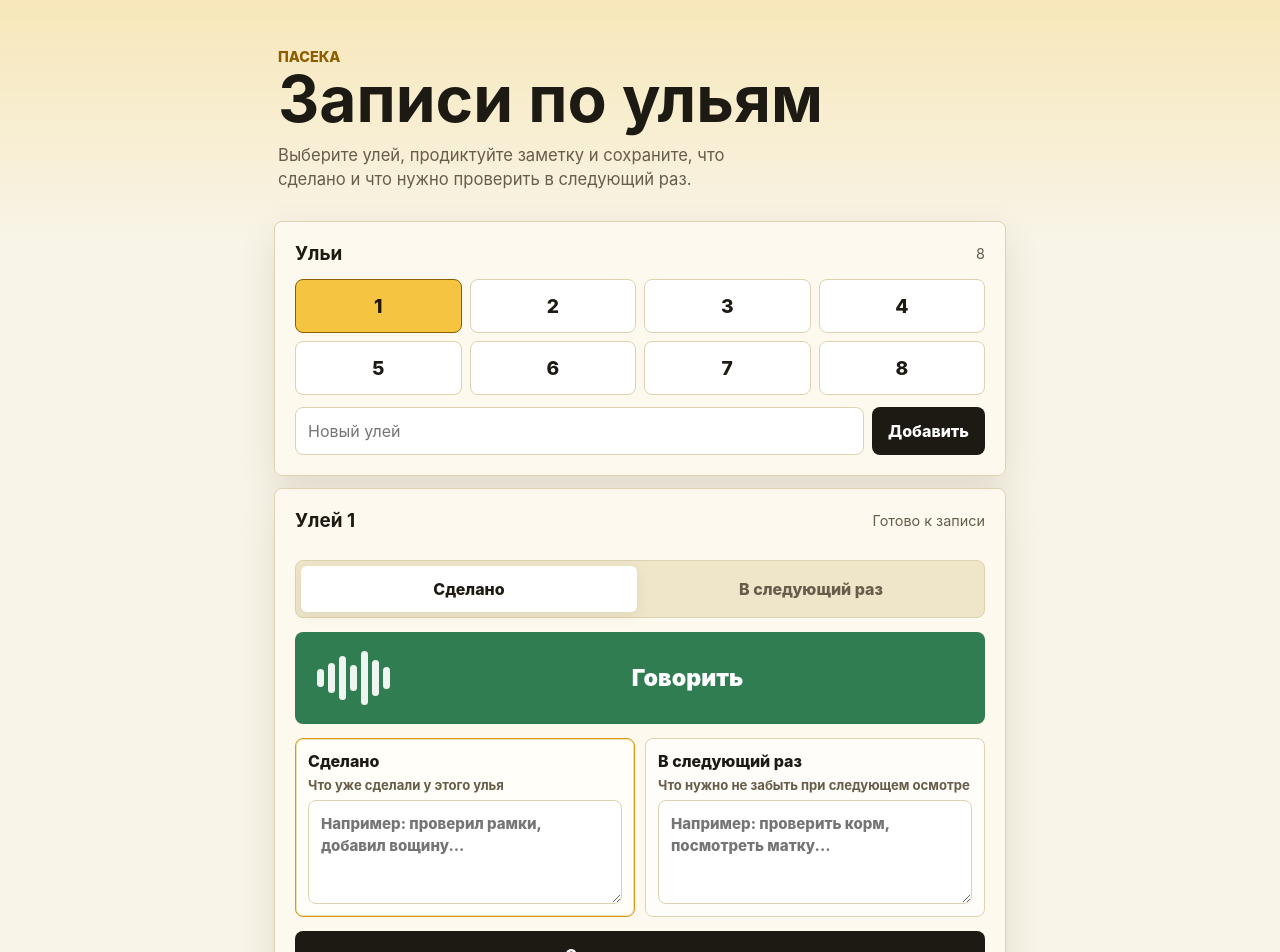
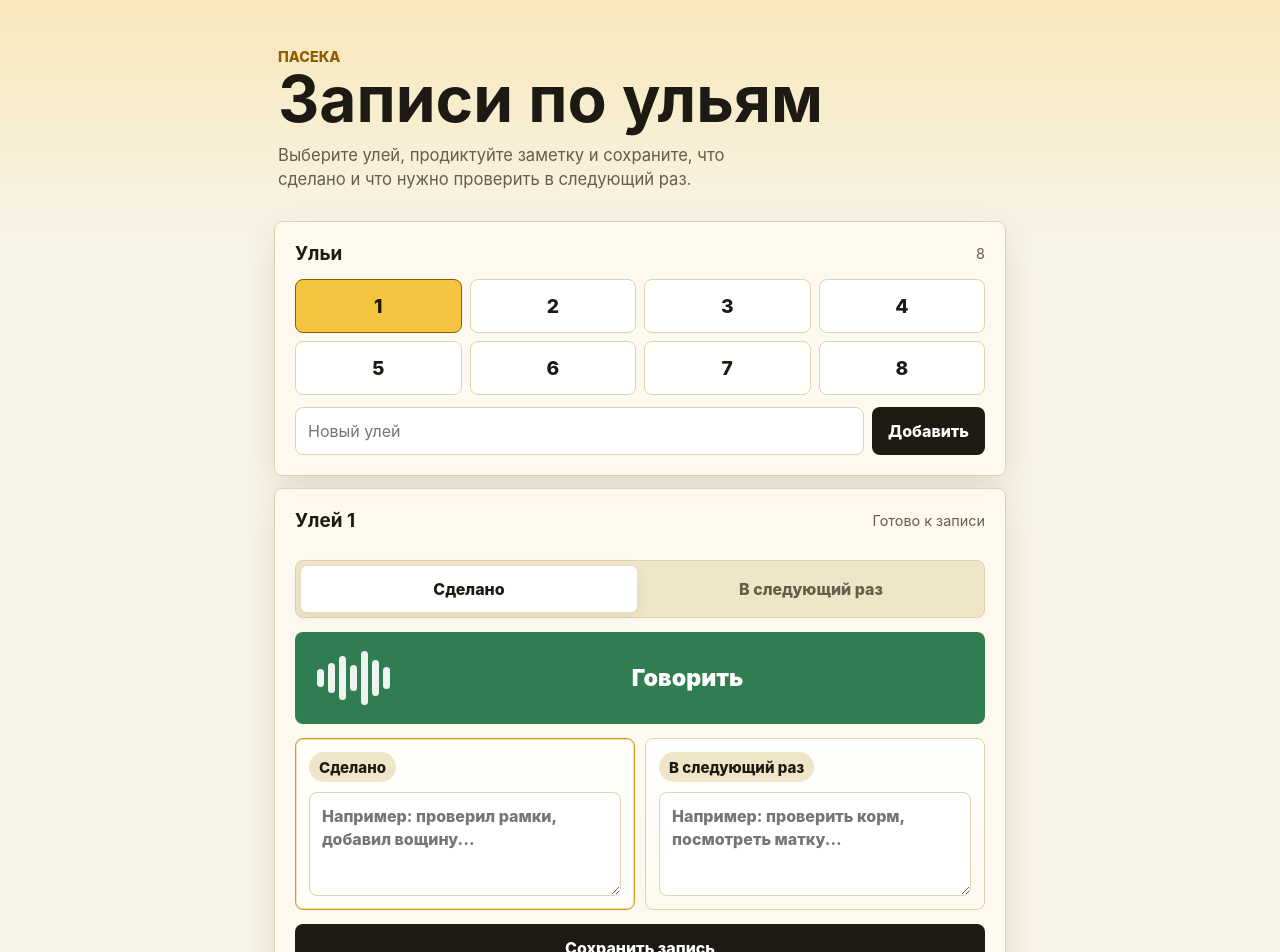
Before and after one commit to zapkothimofej/imker-gift-software, a Next.js app: page / in a window 1280 px wide. Shown: the top 952 px of the page. Built offline with nearby package versions, Linux system fonts and the light colour scheme.

Commit message:
fix: simplify hive note fields

```diff
--- a/app/globals.css
+++ b/app/globals.css
@@ -223,12 +223,15 @@ h1 {
 }
 
 .entry-field {
+  position: relative;
   display: grid;
-  gap: 6px;
-  padding: 12px;
+  gap: 10px;
+  padding: 13px;
   border: 1px solid var(--line);
   border-radius: 8px;
-  background: rgba(255, 255, 255, 0.7);
+  background:
+    linear-gradient(180deg, rgba(255, 255, 255, 0.9), rgba(255, 250, 240, 0.85)),
+    var(--surface);
   color: var(--muted);
   font-size: 0.94rem;
   font-weight: 800;
@@ -241,15 +244,15 @@ h1 {
 }
 
 .entry-field span {
+  display: inline-flex;
+  align-items: center;
+  width: fit-content;
+  min-height: 30px;
+  border-radius: 999px;
+  padding: 0 10px;
+  background: #efe5c9;
   color: var(--text);
-  font-size: 1rem;
-}
-
-.entry-field small {
-  color: var(--muted);
-  font-size: 0.82rem;
-  font-weight: 650;
-  line-height: 1.3;
+  font-size: 0.94rem;
 }
 
 textarea {
@@ -261,6 +264,7 @@ textarea {
   padding: 12px;
   background: var(--surface-strong);
   color: var(--text);
+  font-size: 1rem;
   line-height: 1.4;
 }
 
--- a/app/page.tsx
+++ b/app/page.tsx
@@ -245,7 +245,6 @@ export default function Home() {
         <div className="field-grid">
           <label className={targetField === "done" ? "entry-field active" : "entry-field"}>
             <span>Сделано</span>
-            <small>Что уже сделали у этого улья</small>
             <textarea
               onChange={(event) => setDone(event.target.value)}
               placeholder="Например: проверил рамки, добавил вощину..."
@@ -254,12 +253,11 @@ export default function Home() {
           </label>
           <label className={targetField === "next" ? "entry-field active" : "entry-field"}>
             <span>В следующий раз</span>
-            <small>Что нужно не забыть при следующем осмотре</small>
-          <textarea
+            <textarea
               onChange={(event) => setNext(event.target.value)}
               placeholder="Например: проверить корм, посмотреть матку..."
               value={next}
-          />
+            />
           </label>
         </div>
 
```
